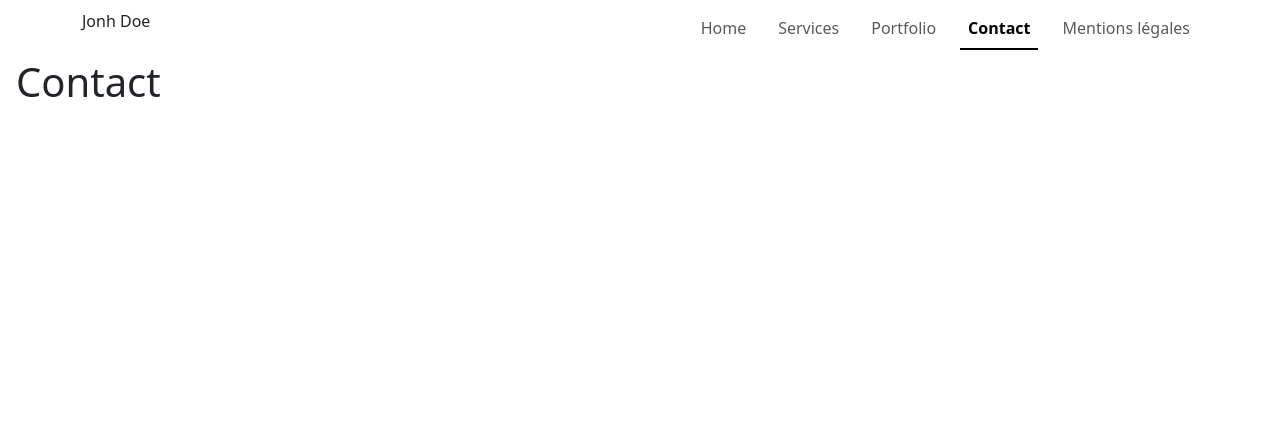
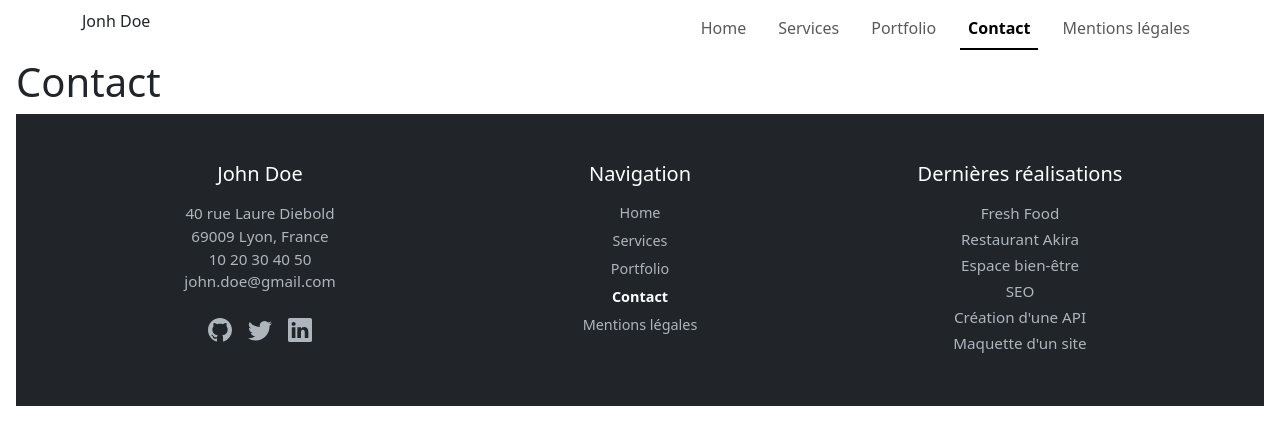
Before and after one commit to Khallas111/portfolioJonhDoe, a React (Create React App) app: page /about in a window 1280 px wide. Shown: the top 444 px of the page. Built offline with nearby package versions, Linux system fonts and the light colour scheme.

Commit message:
Footer
Import du Footer dans toutes les pages de l'App

```diff
--- a/src/Pages/About.js
+++ b/src/Pages/About.js
@@ -1,11 +1,13 @@
 import React from "react";
 import Header from "../Components/Header";
+import Footer from "../Components/Footer";
 
 const About = () => {
   return (
     <div>
       <Header />
       <h1>Contact</h1>
+      <Footer />
     </div>
   );
 };
--- a/src/Pages/Achievements.js
+++ b/src/Pages/Achievements.js
@@ -1,10 +1,12 @@
 import React from "react";
 import Header from "../Components/Header";
+import Footer from "../Components/Footer";
 const Achievements = () => {
   return (
     <div>
       <Header />
       <h1>Réalisations</h1>
+      <Footer />
     </div>
   );
 };
--- a/src/Pages/Copyrights.js
+++ b/src/Pages/Copyrights.js
@@ -1,10 +1,12 @@
 import React from "react";
 import Header from "../Components/Header";
+import Footer from "../Components/Footer";
 const Copyrights = () => {
   return (
     <div>
       <Header />
       <h1>Mentions Légales</h1>
+      <Footer />
     </div>
   );
 };
```
